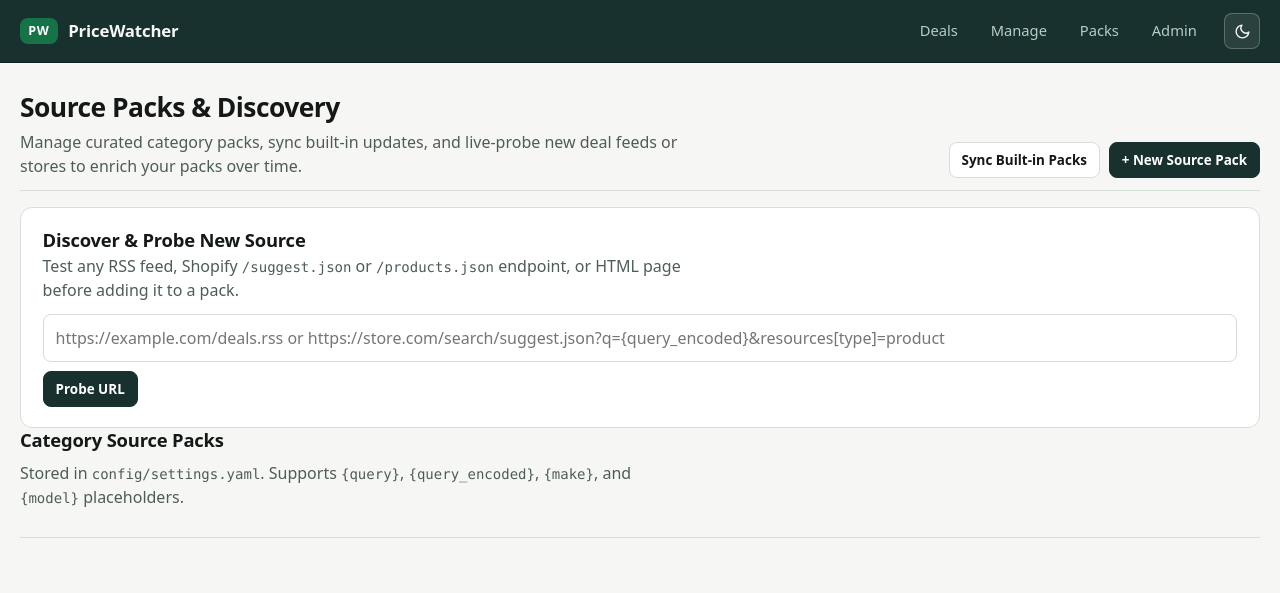
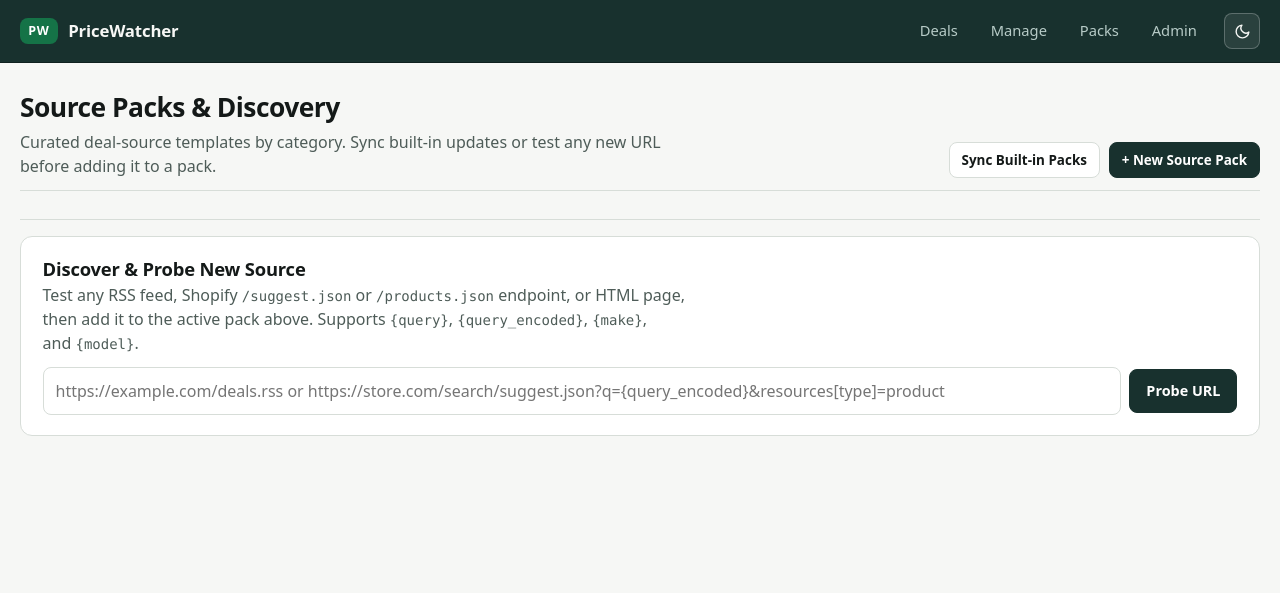
Before and after one commit to lepicodon/pricewatcher, a Python web app: template src/pricewatcher/web/templates/packs.html in a window 1280 px wide. Shown: the top 593 px of the page. Run offline with Jinja, Linux system fonts and the light colour scheme; the template is opened without the code that fills it, so the values that code supplies are empty.

Commit message:
Polish, clarify, and harden /packs and UI layout & tokens

```diff
--- a/src/pricewatcher/web/static/app.js
+++ b/src/pricewatcher/web/static/app.js
@@ -968,7 +968,7 @@
     const nameWrap = document.createElement("div");
     const nameLbl = document.createElement("label");
     nameLbl.htmlFor = `psrc-name-${suffix}`;
-    nameLbl.textContent = "Vendor Name Template";
+    nameLbl.textContent = "Source Name Template";
     const nameInp = document.createElement("input");
     nameInp.type = "text";
     nameInp.id = `psrc-name-${suffix}`;
@@ -1576,10 +1576,12 @@
         const addedPacks = Array.isArray(data.packs_added) ? data.packs_added.length : 0;
         const addedSources = Number(data.sources_added || 0);
         if (addedPacks === 0 && addedSources === 0) {
-          if (syncPacksStatus) syncPacksStatus.textContent = "Already up to date with all built-in packs.";
+          if (syncPacksStatus) {
+            syncPacksStatus.textContent = "Your packs already include all built-in packs and sources.";
+          }
         } else {
           if (syncPacksStatus) {
-            syncPacksStatus.textContent = `Synced ${addedPacks} new pack(s) and ${addedSources} new source(s). Reloading...`;
+            syncPacksStatus.textContent = `Added ${addedPacks} built-in pack(s) and ${addedSources} new source(s) without overwriting your edits. Reloading...`;
           }
           window.setTimeout(() => window.location.reload(), 600);
         }
@@ -1595,11 +1597,20 @@
   const packProbeUrlInput = document.getElementById("pack-probe-url");
   const packProbeResult = document.getElementById("pack-probe-result");
   if (packProbeBtn && packProbeUrlInput && packProbeResult) {
+    packProbeUrlInput.addEventListener("keydown", (event) => {
+      if (event.key === "Enter") {
+        event.preventDefault();
+        packProbeBtn.click();
+      }
+    });
+
     packProbeBtn.addEventListener("click", async () => {
+      if (packProbeBtn.disabled) return;
       const rawUrl = packProbeUrlInput.value.trim();
-      if (!rawUrl) {
+      if (!rawUrl || (!rawUrl.startsWith("http://") && !rawUrl.startsWith("https://"))) {
         packProbeResult.hidden = false;
-        packProbeResult.textContent = "Enter a URL starting with http:// or https://.";
+        packProbeResult.textContent = "Enter a full URL starting with http:// or https://.";
+        packProbeUrlInput.focus();
         return;
       }
       const probeUrl = rawUrl
@@ -1610,13 +1621,16 @@
 
       packProbeBtn.disabled = true;
       packProbeResult.hidden = false;
-      packProbeResult.textContent = "Probing URL...";
+      packProbeResult.textContent = "Probing URL (this may take a few seconds)...";
 
       try {
         const res = await csrfFetch("/api/sources/probe", {
           method: "POST",
           headers: { "Content-Type": "application/json" },
           body: JSON.stringify({ url: probeUrl }),
+          signal: typeof AbortSignal !== "undefined" && AbortSignal.timeout
+            ? AbortSignal.timeout(35000)
+            : undefined,
         });
         const data = await res.json().catch(() => ({}));
         if (!res.ok) {
@@ -1629,17 +1643,24 @@
         summaryRow.className = "actions-row";
 
         const clsBadge = document.createElement("span");
-        clsBadge.className = data.classification === "A_CLEAN_HTTP"
-          ? "badge badge-success"
-          : data.classification === "B_NEEDS_PLAYWRIGHT"
-            ? "badge badge-warn"
-            : "badge badge-danger";
-        clsBadge.textContent = data.classification || "UNKNOWN";
+        const clsCode = data.classification || "UNKNOWN";
+        clsBadge.className = clsCode === "A_CLEAN_HTTP"
+          ? "badge badge-hit"
+          : clsCode === "B_NEEDS_PLAYWRIGHT"
+            ? "badge badge-paused"
+            : "badge badge-bad";
+        clsBadge.textContent = clsCode === "A_CLEAN_HTTP"
+          ? "Ready (HTTP)"
+          : clsCode === "B_NEEDS_PLAYWRIGHT"
+            ? "Needs Playwright JS"
+            : clsCode === "C_BOT_BLOCKED"
+              ? "Bot-Blocked"
+              : clsCode;
 
         const infoText = document.createElement("span");
         const adapterLabel = data.recommended_adapter || "none";
         const countLabel = Number(data.item_count || 0);
-        infoText.textContent = `Adapter: ${adapterLabel} · Format: ${data.format_detected || "unknown"} · Items: ${countLabel}`;
+        infoText.textContent = `Adapter: ${adapterLabel} · Found ${countLabel} item(s)`;
 
         summaryRow.append(clsBadge, infoText);
 
@@ -1651,10 +1672,29 @@
           addBtn.addEventListener("click", () => {
             if (!sourcePacksList) return;
             const activeCard = sourcePacksList.querySelector("[data-pack-card]:not([hidden])");
-            if (!activeCard) return;
+            if (!activeCard) {
+              const emptyMsg = document.createElement("p");
+              emptyMsg.className = "muted mb-0";
+              emptyMsg.textContent = "Create or sync a pack first before adding a probed source.";
+              packProbeResult.appendChild(emptyMsg);
+              return;
+            }
             const packId = activeCard.getAttribute("data-pack-id") || "";
+            const packLabelEl = activeCard.querySelector("[data-pack-label]");
+            const packLabel = packLabelEl ? packLabelEl.value.trim() || packId : packId;
             const sourcesWrap = activeCard.querySelector("[data-pack-sources]");
             if (!sourcesWrap) return;
+
+            const existingUrls = Array.from(sourcesWrap.querySelectorAll("[data-psrc-url]"))
+              .map((el) => el.value.trim().toLowerCase());
+            const statusEl = activeCard.querySelector("[data-pack-status]");
+            if (existingUrls.includes(rawUrl.toLowerCase())) {
+              if (statusEl) {
+                statusEl.textContent = `This URL template is already in "${packLabel}".`;
+              }
+              return;
+            }
+
             const row = buildPackSourceRow(packId, {
               name: data.recommended_name || "New Source",
               adapter: data.recommended_adapter,
@@ -1662,15 +1702,25 @@
               options: data.recommended_options || {},
             });
             sourcesWrap.appendChild(row);
-            const statusEl = activeCard.querySelector("[data-pack-status]");
             if (statusEl) {
-              statusEl.textContent = "Added probed source to pack. Click Save (disk icon) to persist.";
+              statusEl.textContent = `Added to "${packLabel}". Click Save (disk icon) on this pack to keep it.`;
             }
           });
           summaryRow.appendChild(addBtn);
         }
 
         packProbeResult.appendChild(summaryRow);
+        if (Array.isArray(data.sample_items) && data.sample_items.length > 0) {
+          const sampleList = document.createElement("ul");
+          sampleList.className = "muted mb-0";
+          for (const item of data.sample_items.slice(0, 3)) {
+            const li = document.createElement("li");
+            const priceStr = item.price != null ? ` — $${Number(item.price).toLocaleString()}` : "";
+            li.textContent = `${item.title || "Untitled"}${priceStr}`;
+            sampleList.appendChild(li);
+          }
+          packProbeResult.appendChild(sampleList);
+        }
         if (Array.isArray(data.notes) && data.notes.length > 0) {
           const notesP = document.createElement("p");
           notesP.className = "muted mb-0";
@@ -1678,7 +1728,10 @@
           packProbeResult.appendChild(notesP);
         }
       } catch (err) {
-        packProbeResult.textContent = `Probe error: ${err.message}`;
+        const msg = err && err.name === "TimeoutError"
+          ? "Probe timed out after 35s. The target site may be slow or blocking requests."
+          : `Probe error: ${err.message}`;
+        packProbeResult.textContent = msg;
       } finally {
         packProbeBtn.disabled = false;
       }
--- a/src/pricewatcher/web/static/styles.css
+++ b/src/pricewatcher/web/static/styles.css
@@ -22,6 +22,11 @@
     --header-text: #f6f7f5;
     --header-muted: #b7cbc7;
     --header-indicator: #4cd495;
+    --header-mark-ink: #ffffff;
+    --header-control-bg: rgba(255, 255, 255, 0.08);
+    --header-control-bg-hover: rgba(255, 255, 255, 0.16);
+    --header-control-border: rgba(255, 255, 255, 0.24);
+    --header-control-border-hover: rgba(255, 255, 255, 0.36);
 
     --accent-light: #18312e;
     --accent-dark: #4cd495;
@@ -934,14 +939,43 @@
     grid-template-columns: 1.1fr 0.7fr 1.8fr 1.2fr auto;
     gap: 0.6rem;
     align-items: end;
-    padding: 0.75rem;
+    padding: 0.65rem 0.75rem;
     border: 1px solid var(--border);
     border-radius: 10px;
     background-color: var(--surface-subtle);
   }
 
+  .source-row label,
+  .pack-source-row label {
+    display: block;
+    font-size: 0.78rem;
+    font-weight: 600;
+    color: var(--muted);
+    margin-block-end: 0.25rem;
+  }
+
+  .source-row input,
+  .source-row select,
+  .pack-source-row input,
+  .pack-source-row select {
+    min-block-size: 40px;
+    padding: 0.45rem 0.65rem;
+    font-size: 0.92rem;
+  }
+
+  #sync-packs-status:empty {
+    display: none;
+  }
+
+  .source-row > div,
+  .pack-source-row > div {
+    min-width: 0;
+  }
+
   .pack-source-test-result {
     grid-column: 1 / -1;
+    min-width: 0;
+    overflow-wrap: anywhere;
     font-size: 0.9rem;
   }
 
@@ -1059,6 +1098,11 @@
 }
 
 @layer utilities {
+  .flex-1 {
+    flex: 1 1 260px;
+    min-inline-size: 0;
+  }
+
   .stack-sm > * + * {
     margin-block-start: 0.5rem;
   }
--- a/src/pricewatcher/web/templates/dashboard.html
+++ b/src/pricewatcher/web/templates/dashboard.html
@@ -115,7 +115,7 @@
       {% endfor %}
     </ul>
     {% else %}
-    <p class="muted mb-0">No qualifying observations recorded yet. Run a check to populate tiers.</p>
+    <p class="muted mb-0">No matching deals found yet. Click Run Check Now to fetch prices.</p>
     {% endif %}
 
     <div class="card-footer">
--- a/src/pricewatcher/web/templates/manage.html
+++ b/src/pricewatcher/web/templates/manage.html
@@ -5,10 +5,10 @@
 <div class="page-head">
   <div>
     <h1>Create &amp; Manage Watches</h1>
-    <p class="muted">Every edit validates with Pydantic and writes directly to <code>config/watches/&lt;id&gt;.yaml</code>.</p>
+    <p class="muted">Changes are validated and saved directly to <code>config/watches/&lt;id&gt;.yaml</code>.</p>
   </div>
   <div class="actions-row">
-    <a class="btn btn-primary btn-sm" href="/manage?new=1">+ New Blank Watch</a>
+    <a class="btn btn-primary btn-sm" href="/manage?new=1">+ New Watch</a>
   </div>
 </div>
 
@@ -309,7 +309,7 @@
         </div>
         <div class="actions-row">
           <button type="button" id="load-pack-btn" class="btn">Load Pack into Watch</button>
-          <a href="/settings#source-packs-section" class="btn btn-sm">Manage Source Packs &amp; Vendors</a>
+          <a href="/packs" class="btn btn-sm">Manage Source Packs</a>
         </div>
       </div>
 
--- a/src/pricewatcher/web/templates/packs.html
+++ b/src/pricewatcher/web/templates/packs.html
@@ -6,49 +6,18 @@
   <div>
     <h1>Source Packs &amp; Discovery</h1>
     <p class="muted mb-0">
-      Manage curated category packs, sync built-in updates, and live-probe new deal feeds or stores to enrich your packs over time.
+      Curated deal-source templates by category. Sync built-in updates or test any new URL before adding it to a pack.
     </p>
   </div>
   <div class="actions-row">
-    <button type="button" id="sync-builtin-packs-btn" class="btn btn-sm">Sync Built-in Packs</button>
+    <button type="button" id="sync-builtin-packs-btn" class="btn btn-sm" title="Merge new built-in packs and sources without overwriting your custom edits">Sync Built-in Packs</button>
     <button type="button" id="new-pack-btn" class="btn btn-primary btn-sm">+ New Source Pack</button>
   </div>
 </section>
 
 <p id="sync-packs-status" class="muted mb-md" aria-live="polite"></p>
 
-<section class="card stack-sm mb-lg" id="pack-probe-section">
-  <div class="card-header">
-    <div>
-      <h2>Discover &amp; Probe New Source</h2>
-      <p class="muted mb-0">
-        Test any RSS feed, Shopify <code>/suggest.json</code> or <code>/products.json</code> endpoint, or HTML page before adding it to a pack.
-      </p>
-    </div>
-  </div>
-  <div class="actions-row">
-    <input
-      type="url"
-      id="pack-probe-url"
-      class="flex-1"
-      placeholder="https://example.com/deals.rss or https://store.com/search/suggest.json?q={query_encoded}&amp;resources[type]=product"
-      aria-label="Source URL to probe"
-    >
-    <button type="button" id="pack-probe-btn" class="btn btn-primary btn-sm">Probe URL</button>
-  </div>
-  <div id="pack-probe-result" class="stack-xs" hidden></div>
-</section>
-
-<section class="stack-md" id="source-packs-section">
-  <div class="section-head">
-    <div>
-      <h2>Category Source Packs</h2>
-      <p class="muted">
-        Stored in <code>config/settings.yaml</code>. Supports <code>{query}</code>, <code>{query_encoded}</code>, <code>{make}</code>, and <code>{model}</code> placeholders.
-      </p>
-    </div>
-  </div>
-
+<section class="stack-md mb-md" id="source-packs-section">
   <div id="new-pack-form-wrap" class="card stack-sm" hidden>
     <h3>Create New Source Pack</h3>
     <div class="form-grid">
@@ -111,7 +80,7 @@
           <p class="muted mb-0">{{ pack.description or "No description" }}</p>
         </div>
         <div class="actions-row actions-nowrap">
-          <button type="button" class="btn btn-sm btn-icon" data-add-pack-source aria-label="Add vendor to {{ pack.label }}" title="Add vendor to pack">
+          <button type="button" class="btn btn-sm btn-icon" data-add-pack-source aria-label="Add source to {{ pack.label }}" title="Add source to pack">
             <svg width="16" height="16" viewBox="0 0 24 24" fill="none" stroke="currentColor" stroke-width="2" stroke-linecap="round" stroke-linejoin="round" aria-hidden="true">
               <line x1="12" y1="5" x2="12" y2="19"></line>
               <line x1="5" y1="12" x2="19" y2="12"></line>
@@ -160,7 +129,7 @@
         {% for tmpl in pack.sources %}
         <div class="pack-source-row" data-pack-source-row>
           <div>
-            <label for="psrc-name-{{ pack_id }}-{{ loop.index0 }}">Vendor Name Template</label>
+            <label for="psrc-name-{{ pack_id }}-{{ loop.index0 }}">Source Name Template</label>
             <input type="text" id="psrc-name-{{ pack_id }}-{{ loop.index0 }}" data-psrc-name value="{{ tmpl.name }}" required>
           </div>
           <div>
@@ -185,7 +154,7 @@
                 <polygon points="6 4 20 12 6 20 6 4"></polygon>
               </svg>
             </button>
-            <button type="button" class="btn btn-sm btn-icon btn-danger" data-remove-pack-source aria-label="Remove {{ tmpl.name }}" title="Remove vendor">
+            <button type="button" class="btn btn-sm btn-icon btn-danger" data-remove-pack-source aria-label="Remove {{ tmpl.name }}" title="Remove source">
               <svg width="16" height="16" viewBox="0 0 24 24" fill="none" stroke="currentColor" stroke-width="2" stroke-linecap="round" stroke-linejoin="round" aria-hidden="true">
                 <polyline points="3 6 5 6 21 6"></polyline>
                 <path d="M19 6l-1 14a2 2 0 0 1-2 2H8a2 2 0 0 1-2-2L5 6"></path>
@@ -204,4 +173,27 @@
     {% endfor %}
   </div>
 </section>
+
+<section class="card stack-sm" id="pack-probe-section">
+  <div class="card-header">
+    <div>
+      <h2>Discover &amp; Probe New Source</h2>
+      <p class="muted mb-0">
+        Test any RSS feed, Shopify <code>/suggest.json</code> or <code>/products.json</code> endpoint, or HTML page, then add it to the active pack above. Supports <code>{query}</code>, <code>{query_encoded}</code>, <code>{make}</code>, and <code>{model}</code>.
+      </p>
+    </div>
+  </div>
+  <div class="actions-row">
+    <input
+      type="text"
+      inputmode="url"
+      id="pack-probe-url"
+      class="flex-1"
+      placeholder="https://example.com/deals.rss or https://store.com/search/suggest.json?q={query_encoded}&amp;resources[type]=product"
+      aria-label="Source URL to probe"
+    >
+    <button type="button" id="pack-probe-btn" class="btn btn-primary">Probe URL</button>
+  </div>
+  <div id="pack-probe-result" class="stack-sm" hidden></div>
+</section>
 {% endblock %}
--- a/src/pricewatcher/web/templates/settings.html
+++ b/src/pricewatcher/web/templates/settings.html
@@ -152,12 +152,12 @@
 <section id="source-packs-section" class="card stack-sm mt-md">
   <div class="card-header">
     <div>
-      <h2>Curated Category Source Packs &amp; Vendors</h2>
+      <h2>Source Packs</h2>
       <p class="muted mb-0">
-        {{ settings.source_packs | length }} packs configured. Manage packs, sync built-in updates, and live-probe new sources on the dedicated Packs page.
+        {{ settings.source_packs | length }} packs configured. Add, edit, or test category source templates on the Packs page.
       </p>
     </div>
-    <a href="/packs" class="btn btn-primary btn-sm">Open Source Packs &rarr;</a>
+    <a href="/packs" class="btn btn-primary btn-sm">Manage Packs &rarr;</a>
   </div>
 </section>
 {% endblock %}
```
Also changed, not shown: other parts of src/pricewatcher/web/static/styles.css (+15 -10 lines).
